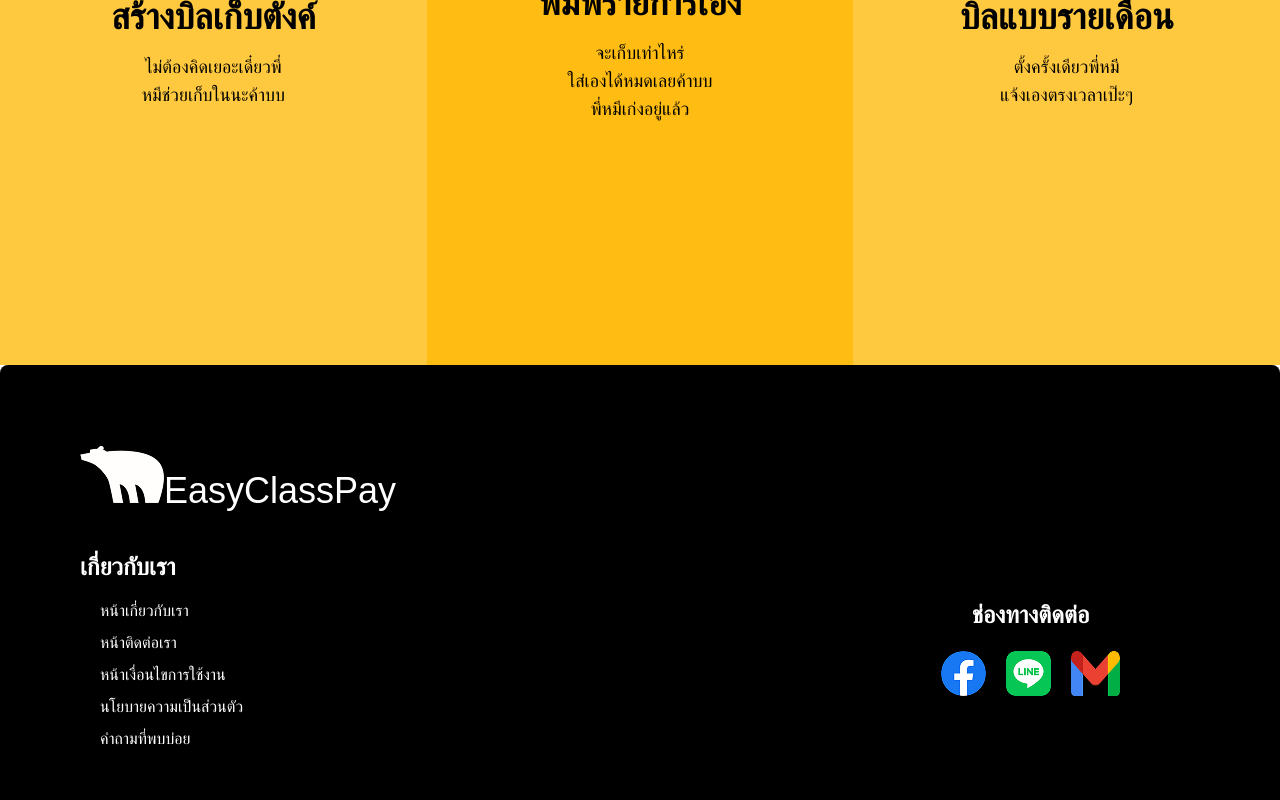
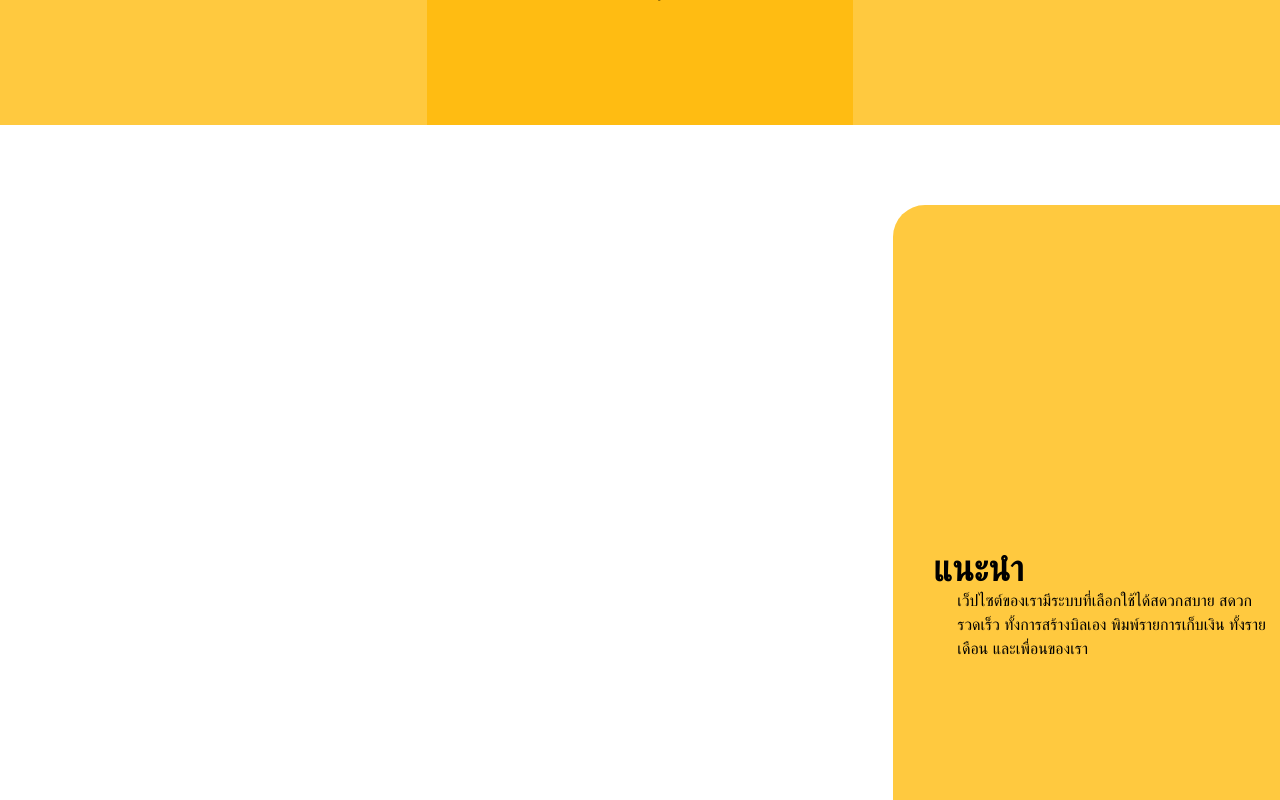
Before and after one commit to BunyawatCharnwechsart/EasyClassPay, a Nuxt app in the folder easyClassPay/: page /main in a window 1280 px wide. Shown: the part 960-1760 px from the top of the page. Built offline with nearby package versions, Linux system fonts and the light colour scheme; a web font is replaced by a local one.

Commit message:
Add tutorial

```diff
--- a/easyClassPay/app/components/about.vue
+++ b/easyClassPay/app/components/about.vue
@@ -1,7 +1,7 @@
 <template>
 
     <footer class="bg-black rounded-t-lg p-20 text-white">
-        <div class="flex items-baseline mb-10">
+        <div class="flex items-baseline mb-10 gap-3">
             <img src="/Bear.png">
             <h1 class=" text-4xl">EasyClassPay</h1>
         </div>
--- a/easyClassPay/app/components/cardmenu.vue
+++ b/easyClassPay/app/components/cardmenu.vue
@@ -1,6 +1,6 @@
 <template>
     <div class="flex">
-        <nuxt-link v-for="(item, index) in detail" :key="index" class="flex flex-col justify-center items-center gap-4 w-1/3 h-200 cursor-pointer" :class="item.bg" :to="item.link">
+        <nuxt-link v-for="(item, index) in detail" :key="index" class="flex flex-col justify-center items-center gap-4 w-1/3 h-140 cursor-pointer" :class="item.bg" :to="item.link">
                 <img :src="item.img" class="w-30 h-30 object-contain" />
                 <h1 class="font-bold text-4xl mt-10">{{ item.head }}</h1>
                 <p class="text-lg text-center" v-html="item.text"></p>
--- a/easyClassPay/app/components/navbar.vue
+++ b/easyClassPay/app/components/navbar.vue
@@ -40,13 +40,14 @@
             <img class="w-10 h-10 rounded-full cursor-pointer hover:scale-105 transition-transform duration-300" src="/testProfile.png">
         </div>
 
+        <!-- ตัวการแจ้งเตือน -->
         <dialog id="my_modal_1" class="modal">
             <div class="bg-black text-white p-10">
                 <h3 class="text-lg font-bold">Hello!</h3>
                 <p class="py-4">Press ESC key or click the button below to close</p>
                 <div class="modal-action">
                 <form method="dialog">
-                    <!-- if there is a button in form, it will close the modal -->
+                    <!-- ปุ่มปิด -->
                     <button class="btn bg-amber-50 text-black">Close</button>
                 </form>
                 </div>
--- /dev/null
+++ b/easyClassPay/app/components/tutorial.vue
@@ -0,0 +1,23 @@
+<template>
+
+    <div class="flex mb-20 ">
+        <div class="flex w-2/3 p-20 pl-10 pr-10">
+            <div class="h-screen w-screen">
+
+            </div>
+        </div>
+
+        <div class="flex w-1/3 p-20 pl-10 pr-0">
+            <div class="flex flex-col gap-5 bg-[#FFC93F] rounded-l-4xl">
+                <div class="mt-auto mb-auto ml-10">
+                    <h1 class="text-4xl font-bold">แนะนำ</h1>
+                    <p class="flex ml-6">
+                        เว็ปไซต์ของเรามีระบบที่เลือกใช้ได้สดวกสบาย สดวกรวดเร็ว ทั้งการสร้างบิลเอง
+                        พิมพ์รายการเก็บเงิน ทั้งรายเดือน และเพื่อนของเรา
+                    </p>
+                </div>
+            </div>
+        </div>
+    </div>
+
+</template>
--- a/easyClassPay/app/pages/main.vue
+++ b/easyClassPay/app/pages/main.vue
@@ -3,6 +3,7 @@
         <navbar />
         <ADS />
         <cardmenu />
+        <tutorial />
         <about />
     </div>
 </template>
@@ -13,4 +14,5 @@
     import ADS from '~/components/ADS.vue';
     import cardmenu from '~/components/cardmenu.vue';
     import about from '~/components/about.vue';
+    import tutorial from '~/components/tutorial.vue';
 </script>
```
